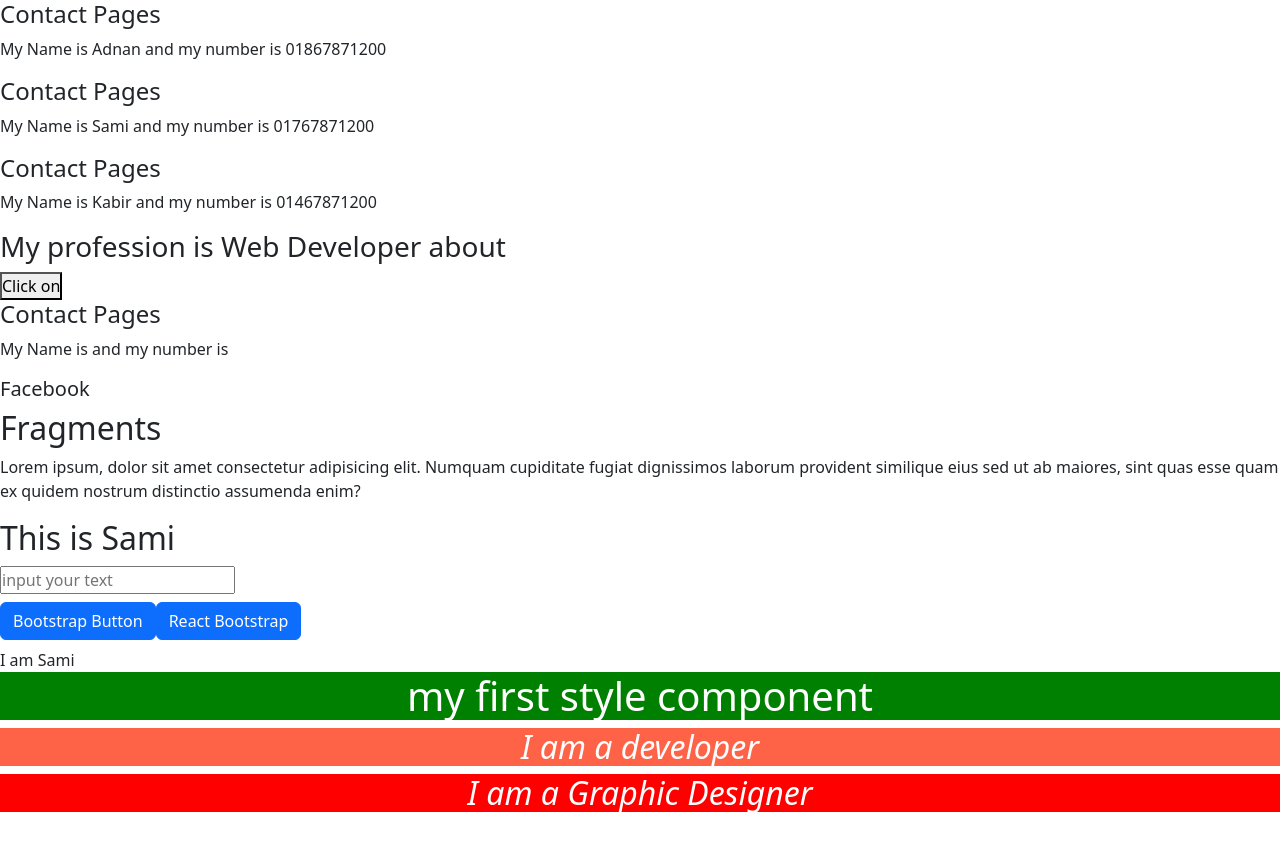
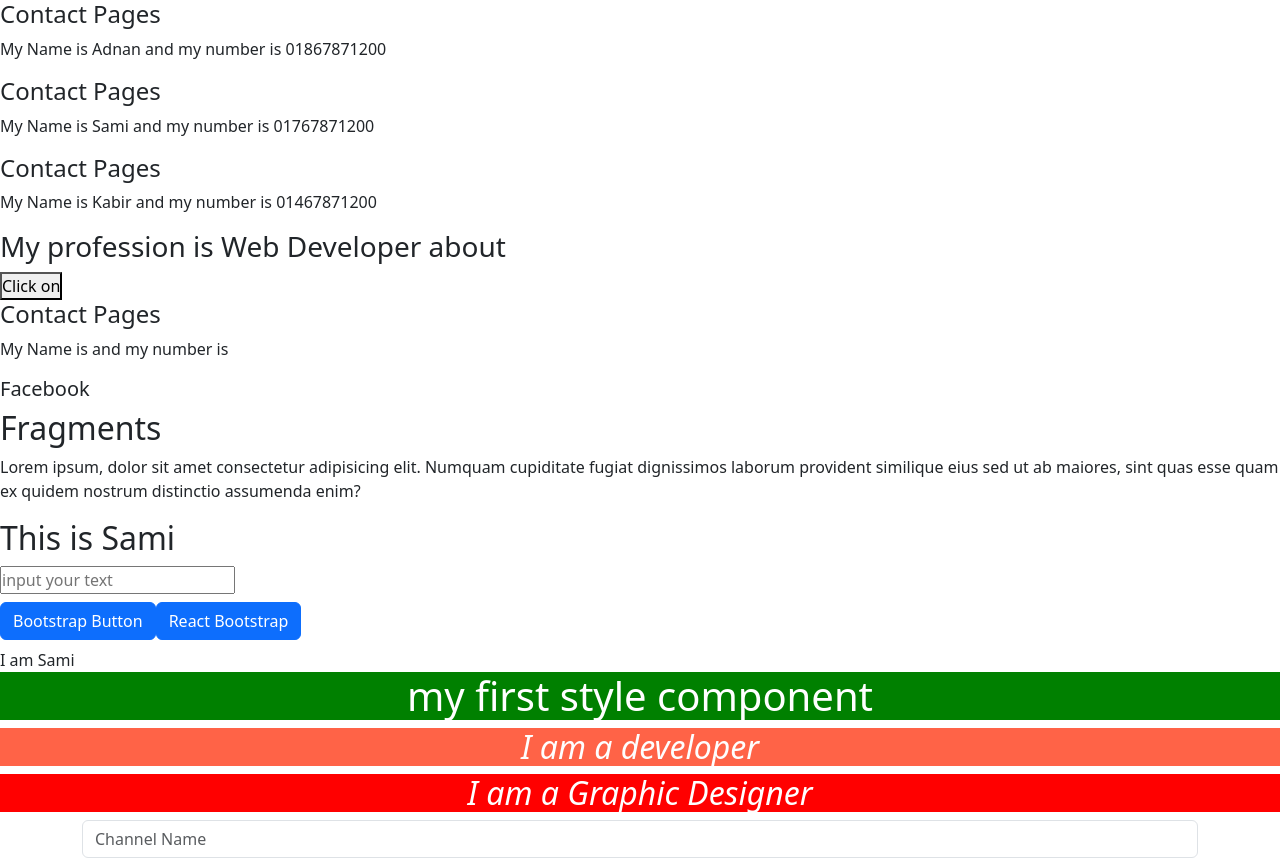
Before and after one commit to AliSami6/React-Application, a React (Create React App) app in the folder demo-react-app/: page / in a window 1280 px wide. Before the commit the page ends 820 px from the top, so only its background shows below. Built offline with nearby package versions, Linux system fonts and the light colour scheme.

Commit message:
conditional rendering

```diff
--- a/demo-react-app/src/App.js
+++ b/demo-react-app/src/App.js
@@ -8,6 +8,7 @@ import Fragment from "./pages/Fragment";
 import Clipboard from "./pages/Clipboard";
 import Base from "./pages/base";
 import WelcomeAdmin from './pages/WelcomeAdmin';
+import Input from './pages/input';
 import Style from "./pages/Style";
 
 function App() {
@@ -22,6 +23,7 @@ function App() {
       <Base />
       <WelcomeAdmin />
       <Style />
+      <Input/>
     </>
   );
 }
--- a/demo-react-app/src/pages/base.jsx
+++ b/demo-react-app/src/pages/base.jsx
@@ -3,7 +3,7 @@ import Button from "react-bootstrap/Button"
 function base() {
   return (
     <div>
-      <button className='btn btn-primary mb-2 justify-content-center mt-2'>Bootstrap Button</button>
+      <button className='btn btn-primary mb-2  mt-2'>Bootstrap Button</button>
       <Button>
         React Bootstrap
       </Button>
--- /dev/null
+++ b/demo-react-app/src/pages/input.jsx
@@ -0,0 +1,11 @@
+import React, { Component } from 'react'
+
+export default class input extends Component {
+  render() {
+    return (
+      <div className='container'>
+        <input type="text" name='ChannelName' placeholder='Channel Name' className='form-control' />
+      </div>
+    )
+  }
+}
```
